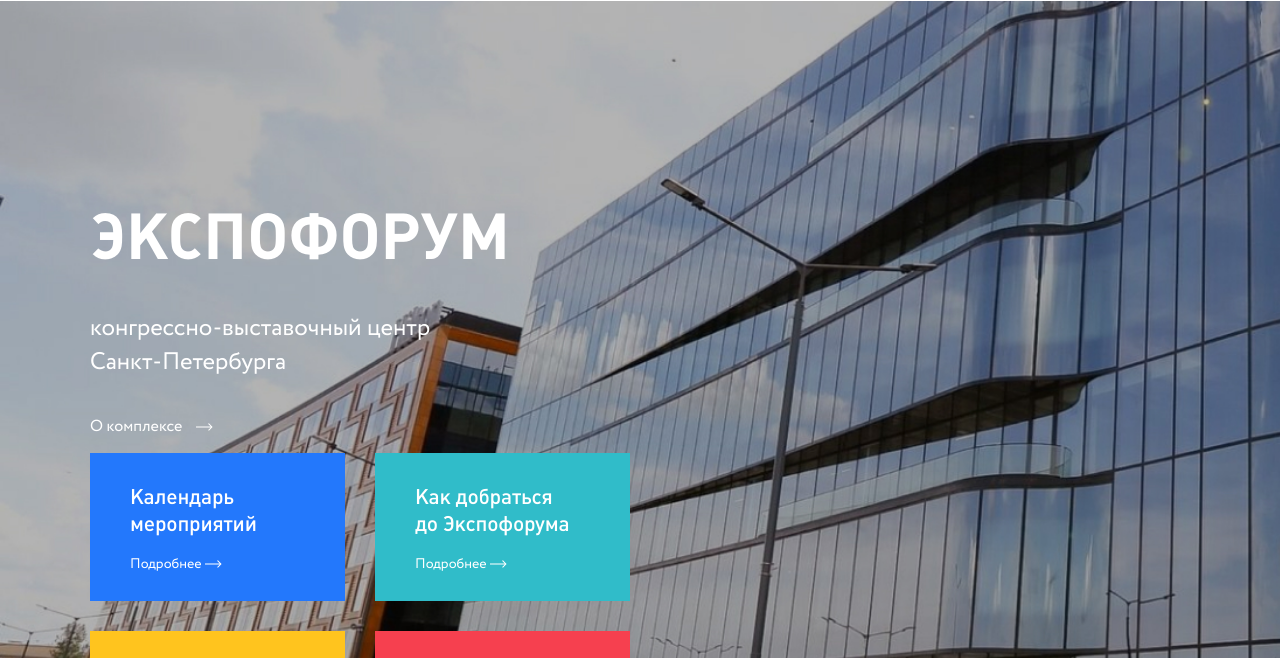
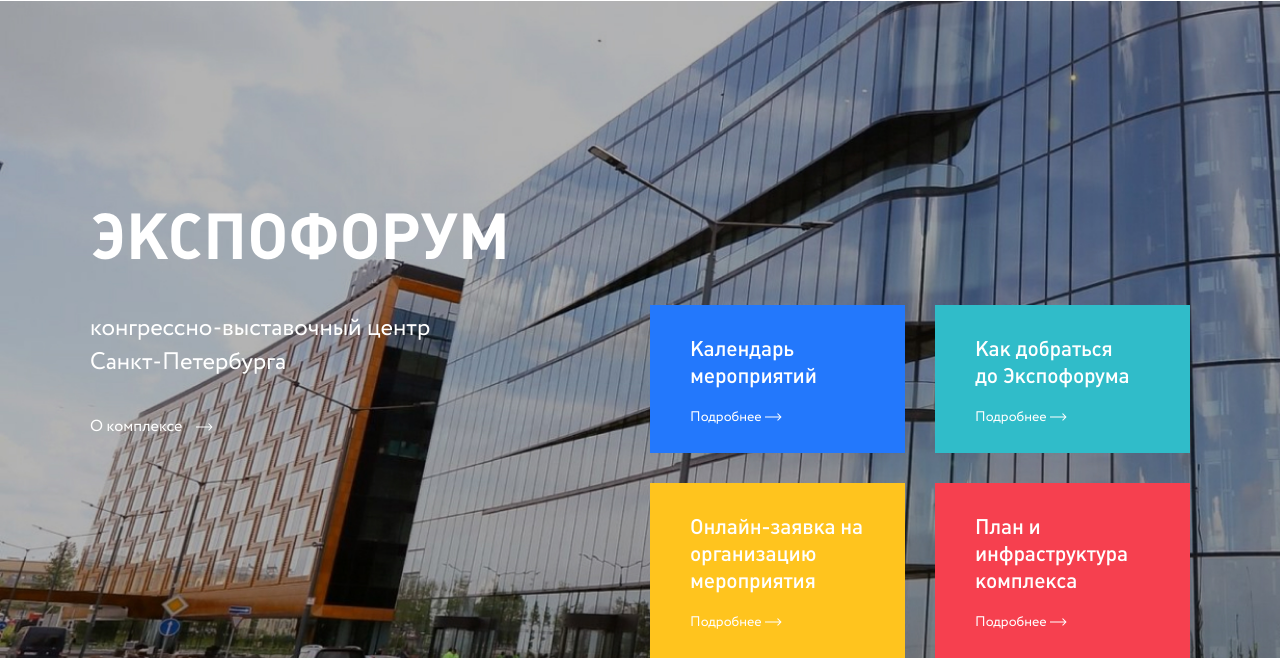
Before and after one commit to nickskills/nick_skills.github.io, a plain HTML site: page index.html in a window 1280 px wide. Shown: the part 118-776 px from the top of the page. Drawn offline with Linux system fonts and the light colour scheme.

Commit message:
Update styles.css

```diff
--- a/styles.css
+++ b/styles.css
@@ -384,46 +384,3 @@ a svg:hover .inst{
 .chat-item:hover{
     width:43%;
 }
-
-
-
-
-
-
-
-
-
-
-
-
-
-
-
-
-
-
-
-
-
-
-@media screen and (max-width: 1366px) {
-    .wrapper{
-        justify-content: start;
-        flex-direction: column;
-    }
-    .wrapper-left{
-        margin-bottom: 0px;
-    }
-    .wrapper-right{
-        margin-top: 15px;
-        margin-bottom: 10px;
-    }
-    .events{
-        padding-bottom: 26px;
-    }
-}
-@media screen and (max-width : 526px) {
-    .ev1{
-        margin-bottom: 30px;
-    }
-}
```
